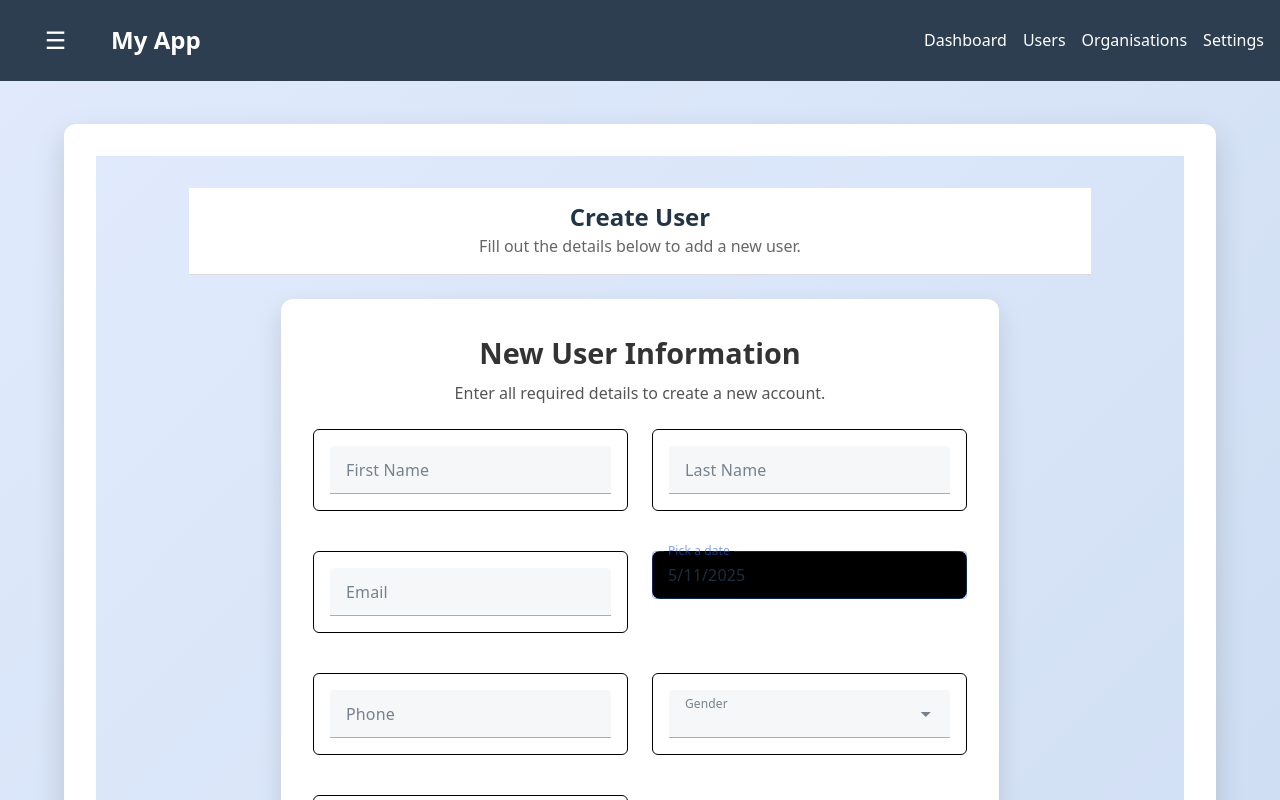
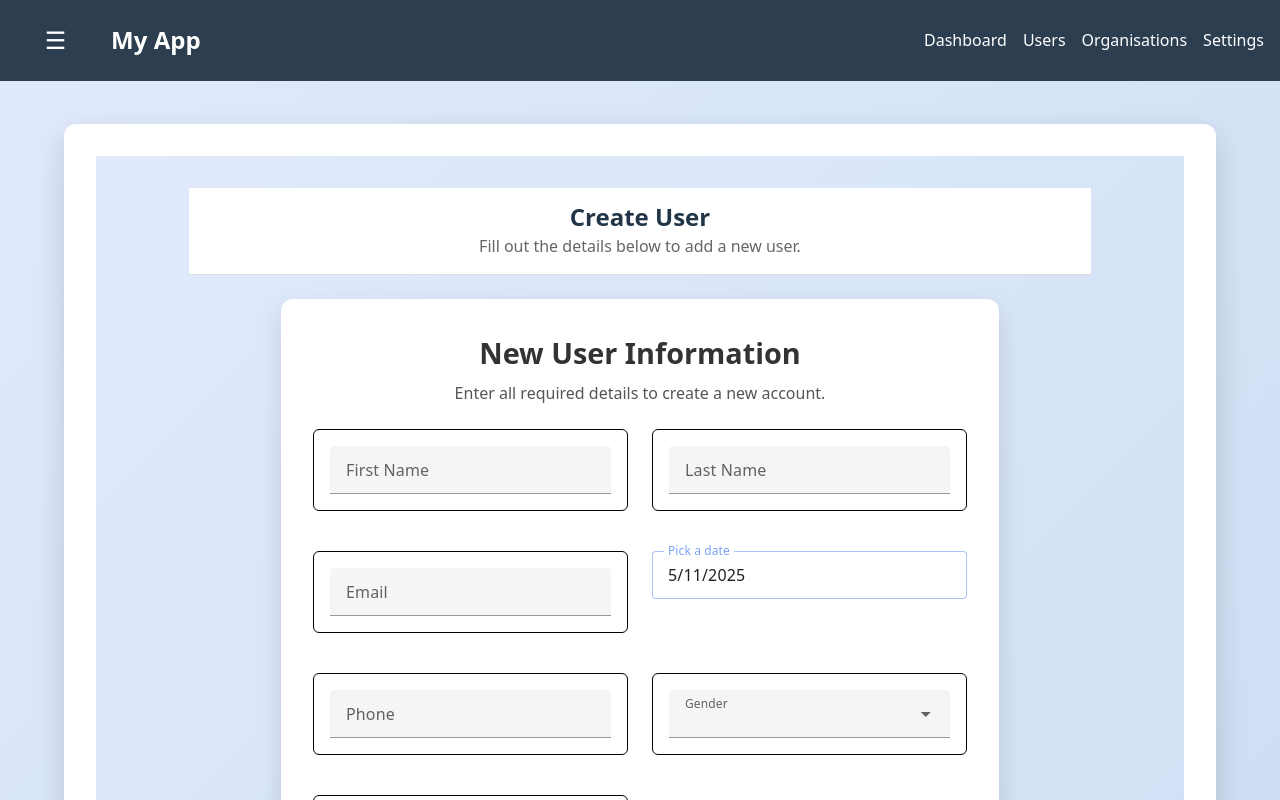
Before and after one commit to saikumargurugu/admin_bbw, a Vue app: page /users/create in a window 1280 px wide. Built offline with nearby package versions, Linux system fonts and the light colour scheme.

Commit message:
fix fields

```diff
--- a/src/components/ui/InputField.vue
+++ b/src/components/ui/InputField.vue
@@ -139,6 +139,6 @@ watch(
 <style scoped>
 .input-field {
   width: 100%;
-  margin-bottom: 2rem;
+  color: black;
 }
 </style>
--- a/src/components/ui/inputs/DateInput.vue
+++ b/src/components/ui/inputs/DateInput.vue
@@ -79,13 +79,12 @@
 
   .input-field {
     width: 100%;
-    background-color: rgb(0, 0, 0);
     border-radius: 8px;
   }
 
   .input-field input {
     color: black !important; /* force visible text */
-    caret-color: black !important;
+    /* caret-color: black !important; */
     /* background-color: white !important; */
   }
 
--- a/src/modules/users/CreateUser.vue
+++ b/src/modules/users/CreateUser.vue
@@ -203,7 +203,7 @@ const formConfig = [
 :deep(button[type="submit"]) {
   grid-column: 1 / -1; /* Make button span all columns */
   background-color: #2563eb;
-  color: #fff;
+  color: #000000;
   border: none;
   padding: 0.8rem 1.5rem; /* Adjusted padding */
   border-radius: 6px;
```
